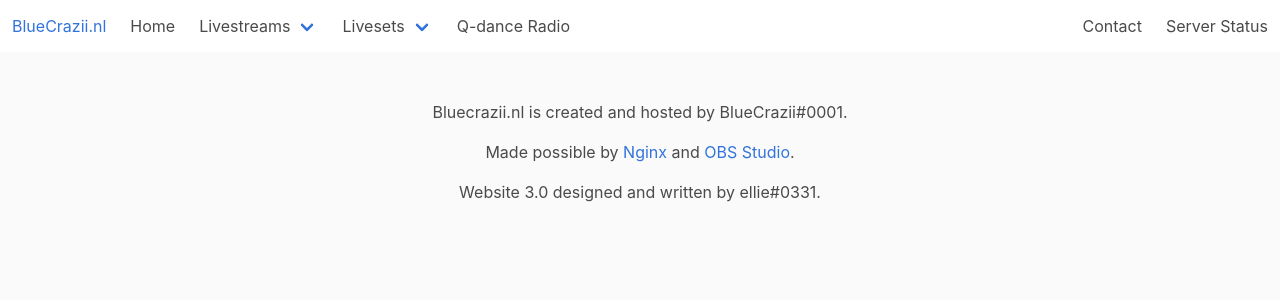
After one commit to BlueCrazii-nl/bluecraziinl, a Python web app: template templates/base.html in a window 1280 px wide. The commit adds this page. Shown: the top 300 px of the page. Run offline with Jinja, Linux system fonts and the light colour scheme; the template is opened without the code that fills it, so the values that code supplies are empty.

Commit message:
Abstract template into base and child

```diff
--- /dev/null
+++ b/templates/base.html
@@ -0,0 +1,79 @@
+<!DOCTYPE html>
+<html lang="en" class="has-navbar-fixed-top">
+
+<head>
+    <meta http-equiv="content-type" content="text/html; charset=UTF-8">
+    <meta property="og:description" content="Explore the world of hardstyle here">
+    <meta property="og:title" content="Index">
+    <meta property="og:site_name" content="BlueCrazii">
+    <meta data-hid="og:image" property="og:image" content="{{cdnurl}}/favicon.png">
+    <link rel="shortcut icon" href="{{cdnurl}}/favicon.png">
+    <meta charset="utf-8">
+    <meta name="viewport" content="width=device-width, initial-scale=1">
+    <title>{% block title %}{% endblock %} | BlueFlix 3.0</title>
+
+    <link rel="preconnect" href="https://fonts.gstatic.com">
+    <link href="https://fonts.googleapis.com/css2?family=Lobster&display=swap" rel="stylesheet">
+    <link rel="stylesheet" href="css/{% block css %}{% endblock %}.css">
+    <link rel="stylesheet" href="css/bulma.min.css">
+    <link rel="stylesheet" href="css/bulma-prefers-dark.css">
+</head>
+
+<body>
+    <nav class="navbar is-transparent is-fixed-top" role="navigation" aria-label="main navigation">
+        <div class="navbar-brand">
+            <a class="navbar-item" href="index">
+                <span class="logo">BlueCrazii.nl</span>
+            </a>
+            <div class="navbar-burger" data-target="navbarContent">
+                <span></span>
+                <span></span>
+                <span></span>
+            </div>
+        </div>
+
+        <div id="navbarContent" class="navbar-menu">
+            <div class="navbar-start">
+                <a class="navbar-item" href="index">Home</a>
+
+                <div class="navbar-item has-dropdown is-hoverable">
+                    <a class="navbar-link">Livestreams</a>
+                    <div class="navbar-dropdown is-boxed">
+                        <a class="navbar-item" href="F1">Formula 1</a>
+                        <a class="navbar-item" href="festivals">Festival</a>
+                    </div>
+                </div>
+
+                <div class="navbar-item has-dropdown is-hoverable">
+                    <a class="navbar-link">Livesets</a>
+                    <div class="navbar-dropdown is-boxed">
+                        {% for set in data.livesets_menu %}
+                        <a class="navbar-item" href="{{set.link}}">{{set.name}}</a>
+                        {% endfor %}
+                    </div>
+                </div>
+
+                <a class="navbar-item" href="index">Q-dance Radio</a>
+            </div>
+
+            <div class="navbar-end">
+                <a class="navbar-item" href="contact">Contact</a>
+                <a class="navbar-item" href="{{data.statusurl}}/index">Server Status</a>
+            </div>
+        </div>
+
+    </nav>
+
+    {% block content %}{% endblock %}
+
+    <footer class="footer is-dark">
+        <div class="content has-text-centered">
+            <p>Bluecrazii.nl is created and hosted by BlueCrazii#0001.</p>
+            <p>Made possible by <a href="https://nginx.com/">Nginx</a> and <a href="https://obsproject.com/">OBS
+                    Studio</a>.</p>
+            <p>Website 3.0 designed and written by ellie#0331.</p>
+        </div>
+    </footer>
+</body>
+
+</html>
```
Also changed, not shown: main.py (+3 -4 lines), templates/index.html (+10 -78 lines).
